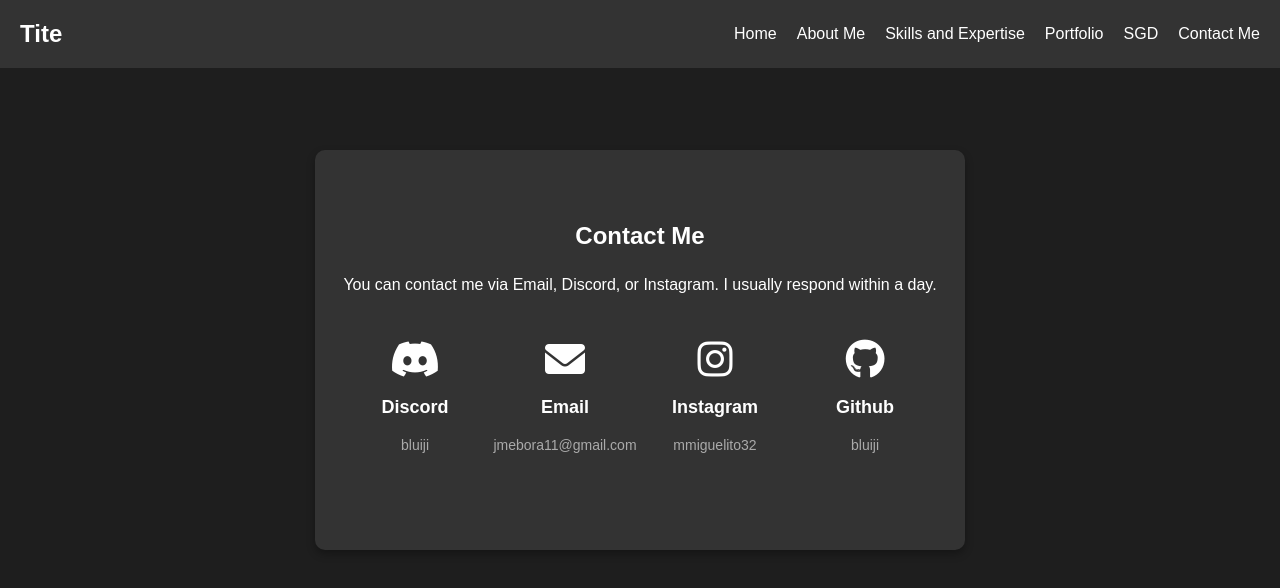
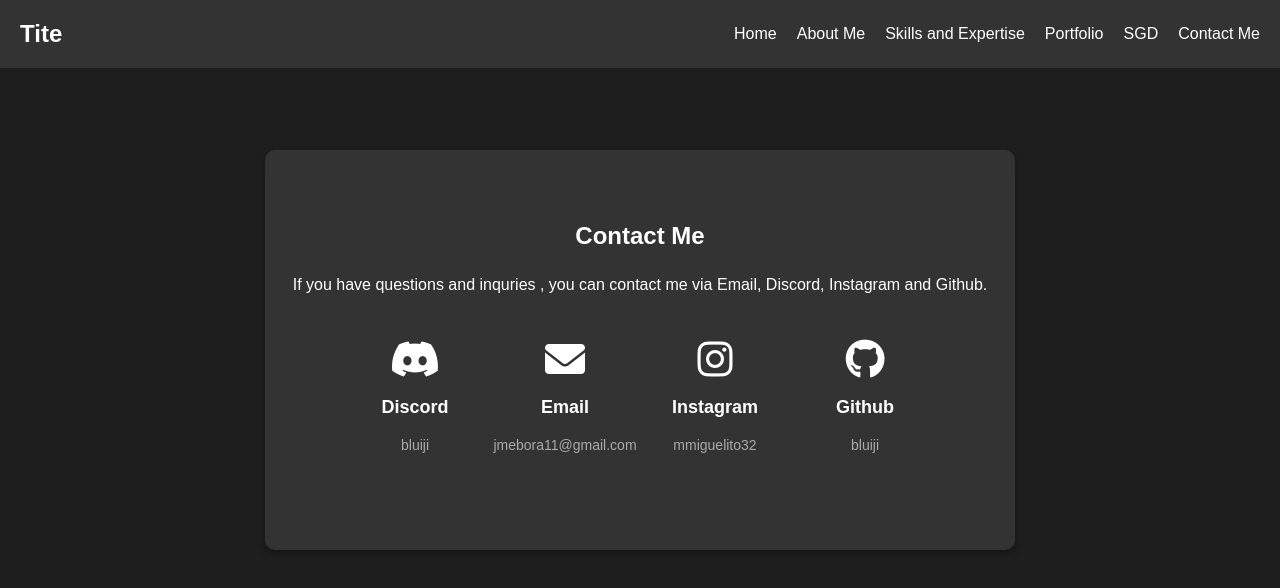
Before and after one commit to bluiji/Portfolio, a plain HTML site: page contactme.html in a window 1280 px wide. Drawn offline with Linux system fonts and the light colour scheme.

Commit message:
Final Touches

```diff
--- a/contactme.html
+++ b/contactme.html
@@ -25,7 +25,8 @@
 <body>
     <div class="contact-container">
         <h2>Contact Me</h2>
-        <p>You can contact me via Email, Discord, or Instagram. I usually respond within a day.</p>
+        <p>If you have questions and inquries
+            , you can contact me via Email, Discord, Instagram and Github.</p>
         <div class="contact-options">
             <a href="https://discord.com/" target="_blank" class="contact-item">
                 <i class="fab fa-discord"></i>
--- a/style.css
+++ b/style.css
@@ -217,7 +217,7 @@ body {
 }
 
 .contact-container {
-    width: 650px;
+    width: 750px;
     height: 400px;
     background-color: #333;
     border-radius: 10px;
```
Also changed, not shown: 1 other file.
